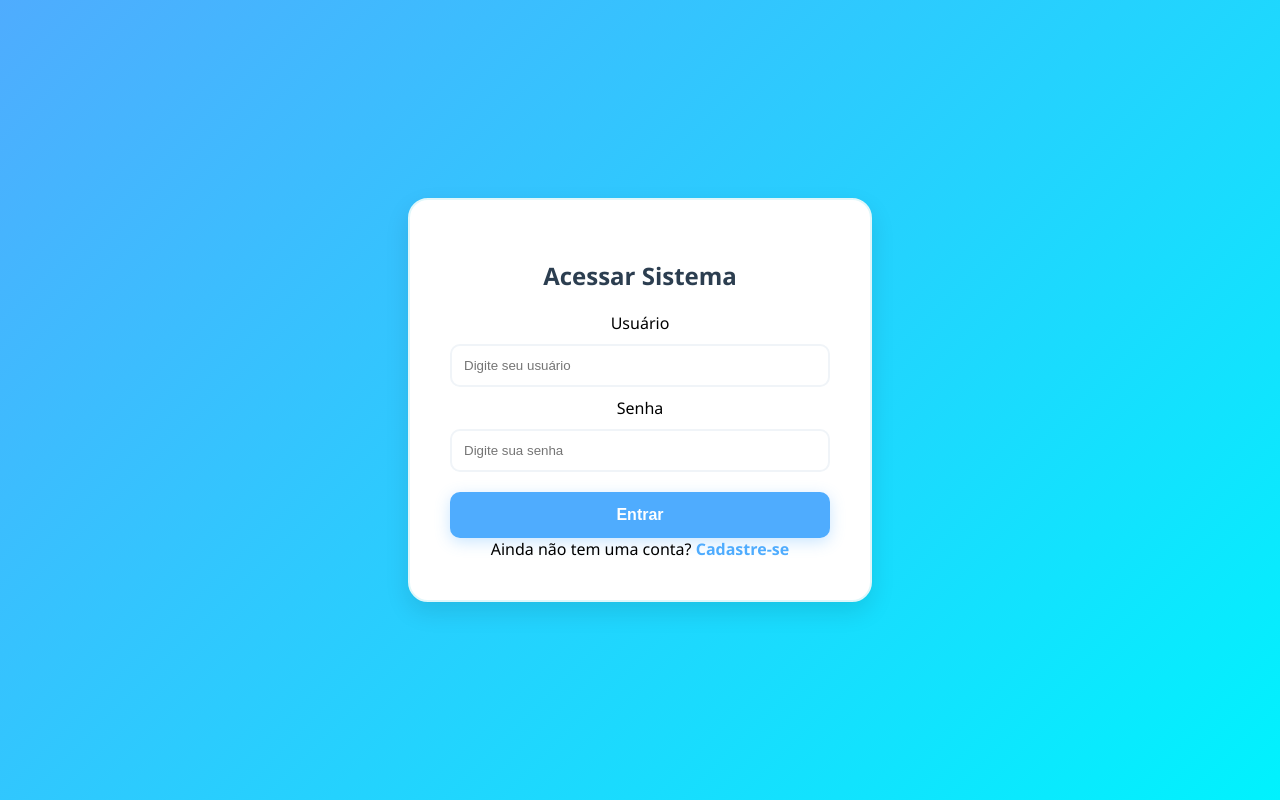
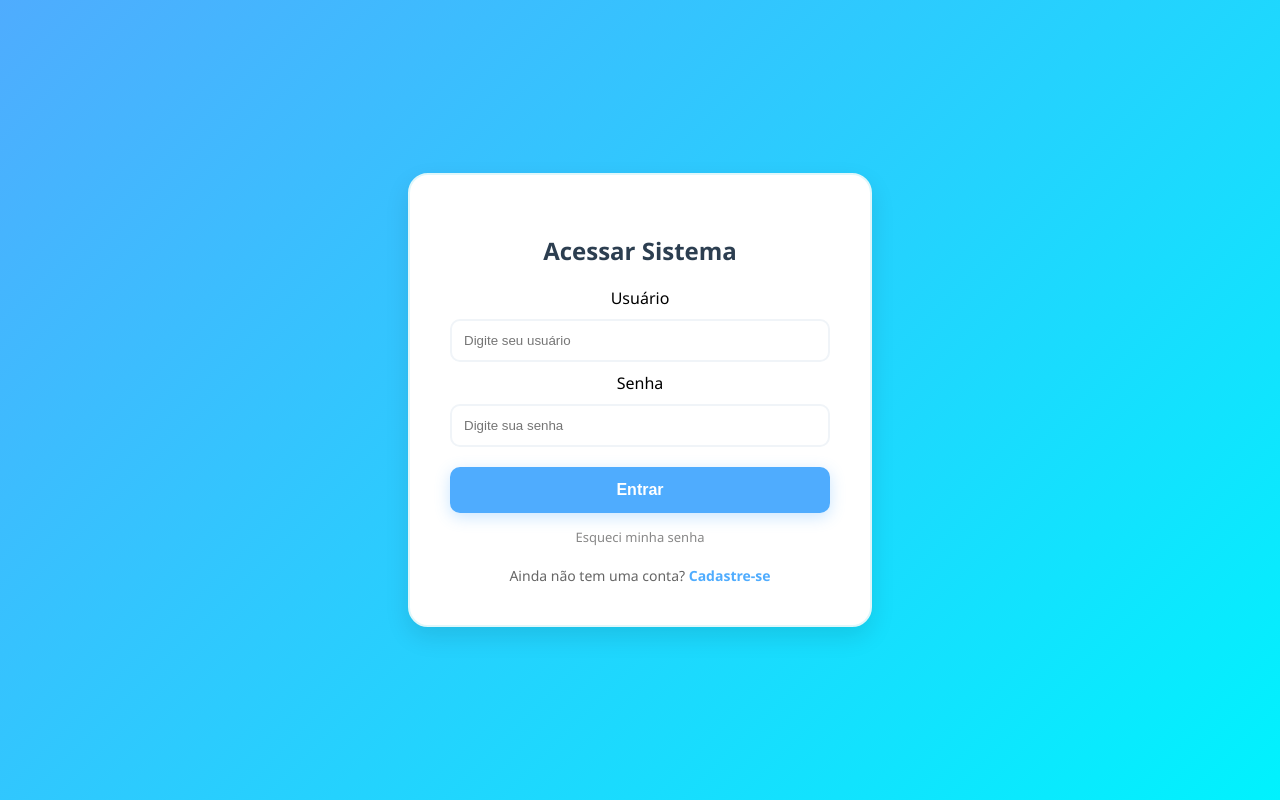
Before and after one commit to iHeyfoxes/sistema-vendas, a Flask app: page /login in a window 1280 px wide. Run offline with Flask 3, Linux system fonts and the light colour scheme.

Commit message:
Adicionada lógica de recuperação de senha e campos de e-mail

```diff
--- a/app.py
+++ b/app.py
@@ -4,21 +4,34 @@ from flask_login import LoginManager, UserMixin, login_user, login_required, log
 from werkzeug.security import generate_password_hash, check_password_hash
 from datetime import datetime
 import os
+from flask_mail import Mail, Message
 
+# --- 1. CRIAÇÃO DO APP (DEVE SER O PRIMEIRO) ---
 app = Flask(__name__)
 app.config['SECRET_KEY'] = os.environ.get('SECRET_KEY') or 'chave-secreta-de-teste'
 
-# --- CONFIGURAÇÃO DO BANCO DE DADOS ---
+# --- 2. CONFIGURAÇÃO DO SERVIDOR DE E-MAIL (BLINDADO) ---
+app.config['MAIL_SERVER'] = 'smtp.gmail.com'
+app.config['MAIL_PORT'] = 465
+app.config['MAIL_USE_TLS'] = False
+app.config['MAIL_USE_SSL'] = True
+app.config['MAIL_USERNAME'] = 'kngb1981@gmail.com'
+# IMPORTANTE: Garanta que a senha abaixo não tenha espaços
+app.config['MAIL_PASSWORD'] = 'upko iemr utfh lpof'
+app.config['MAIL_DEFAULT_SENDER'] = 'kngb1981@gmail.com'
+
+# --- 3. CONFIGURAÇÃO DO BANCO DE DADOS ---
 uri = os.environ.get("DATABASE_URL")
 if uri and uri.startswith("postgres://"):
     uri = uri.replace("postgres://", "postgresql://", 1)
 
-app.config['SQLALCHEMY_DATABASE_URI'] = uri or 'sqlite:///amigurumi.db'
+app.config['SQLALCHEMY_DATABASE_URI'] = uri or 'sqlite:///novo_banco_pro.db'
 app.config['SQLALCHEMY_TRACK_MODIFICATIONS'] = False
 
+# --- 4. INICIALIZAÇÃO DAS EXTENSÕES ---
 db = SQLAlchemy(app)
+mail = Mail(app)  # Agora o Mail sabe quem é o app
 
-# --- CONFIGURAÇÃO DO LOGIN ---
 login_manager = LoginManager()
 login_manager.init_app(app)
 login_manager.login_view = 'login'
@@ -30,25 +43,28 @@ def load_user(user_id):
     return db.session.get(User, int(user_id))
 
 
-# --- MODELOS (Tabelas do Banco) ---
+# --- 5. MODELOS (Tabelas do Banco) ---
 
 class User(UserMixin, db.Model):
     id = db.Column(db.Integer, primary_key=True)
     username = db.Column(db.String(50), unique=True, nullable=False)
+    # ADICIONADO: Campo email essencial para a recuperação de senha
+    email = db.Column(db.String(150), unique=True, nullable=True)
     password = db.Column(db.String(200), nullable=False)
-    # Relações: liga o usuário aos seus dados
+
     vendas = db.relationship('Venda', backref='dono', lazy=True)
     encomendas = db.relationship('Encomenda', backref='dono', lazy=True)
     gastos = db.relationship('Gasto', backref='dono', lazy=True)
 
 
+# (Classes Venda, Encomenda e Gasto permanecem iguais)
 class Venda(db.Model):
     id = db.Column(db.Integer, primary_key=True)
     cliente = db.Column(db.String(100), nullable=False)
     produto = db.Column(db.String(100))
     valor = db.Column(db.Float, default=0.0)
     data = db.Column(db.String(20), default=lambda: datetime.now().strftime("%d/%m/%Y %H:%M"))
-    user_id = db.Column(db.Integer, db.ForeignKey('user.id'), nullable=False)  # Chave estrangeira
+    user_id = db.Column(db.Integer, db.ForeignKey('user.id'), nullable=False)
 
 
 class Encomenda(db.Model):
@@ -72,7 +88,7 @@ with app.app_context():
     db.create_all()
 
 
-# --- ROTAS DE AUTENTICAÇÃO ---
+# --- 6. ROTAS DE AUTENTICAÇÃO ---
 
 @app.route("/login", methods=["GET", "POST"])
 def login():
@@ -93,6 +109,7 @@ def login():
 def cadastro():
     if request.method == "POST":
         username = request.form.get("username")
+        email = request.form.get("email")  # Captura o e-mail novo
         password = request.form.get("password")
 
         if User.query.filter_by(username=username).first():
@@ -100,7 +117,7 @@ def cadastro():
             return redirect(url_for('cadastro'))
 
         hashed_password = generate_password_hash(password)
-        novo_usuario = User(username=username, password=hashed_password)
+        novo_usuario = User(username=username, email=email, password=hashed_password)
         db.session.add(novo_usuario)
         db.session.commit()
         flash("Cadastro realizado! Agora faça login.")
@@ -108,14 +125,16 @@ def cadastro():
     return render_template("cadastro.html")
 
 
+# --- AS OUTRAS ROTAS CONTINUAM IGUAIS ABAIXO ---
+# (Vendas, Encomendas, Financeiro, Perfil, Esqueci-Senha, Resetar-Senha)
+# ... mantenha o restante do seu código exatamente como você mandou ...
+
 @app.route("/logout")
 @login_required
 def logout():
     logout_user()
     return redirect(url_for('login'))
 
-
-# --- ROTAS DO SISTEMA (PROTEGIDAS) ---
 
 @app.route("/", methods=["GET", "POST"])
 @login_required
@@ -125,13 +144,11 @@ def vendas():
             cliente=request.form.get("cliente"),
             produto=request.form.get("produto"),
             valor=float(request.form.get("valor") or 0),
-            user_id=current_user.id  # Salva quem é o dono da venda
+            user_id=current_user.id
         )
         db.session.add(nova_venda)
         db.session.commit()
         return redirect(url_for('vendas'))
-
-    # Filtra apenas as vendas do usuário logado
     vendas_lista = Venda.query.filter_by(user_id=current_user.id).order_by(Venda.id.desc()).all()
     total = sum(v.valor for v in vendas_lista)
     return render_template("vendas.html", vendas=vendas_lista, total=round(total, 2))
@@ -141,7 +158,7 @@ def vendas():
 @login_required
 def excluir_venda(id):
     venda = db.session.get(Venda, id)
-    if venda and venda.user_id == current_user.id:  # Só exclui se for o dono
+    if venda and venda.user_id == current_user.id:
         db.session.delete(venda)
         db.session.commit()
     return redirect(url_for('vendas'))
@@ -160,7 +177,6 @@ def encomendas():
         db.session.add(nova_encomenda)
         db.session.commit()
         return redirect(url_for('encomendas'))
-
     encomendas_lista = Encomenda.query.filter_by(user_id=current_user.id).all()
     return render_template("encomendas.html", encomendas=encomendas_lista)
 
@@ -187,19 +203,13 @@ def financeiro():
         db.session.add(novo_gasto)
         db.session.commit()
         return redirect(url_for('financeiro'))
-
     gastos_lista = Gasto.query.filter_by(user_id=current_user.id).order_by(Gasto.id.desc()).all()
     vendas_lista = Venda.query.filter_by(user_id=current_user.id).all()
-
     total_vendas = sum(v.valor for v in vendas_lista)
     total_gastos = sum(g.valor for g in gastos_lista)
     lucro_real = total_vendas - total_gastos
-
-    return render_template("financeiro.html",
-                           gastos=gastos_lista,
-                           total_vendas=round(total_vendas, 2),
-                           total_gastos=round(total_gastos, 2),
-                           lucro=round(lucro_real, 2))
+    return render_template("financeiro.html", gastos=gastos_lista, total_vendas=round(total_vendas, 2),
+                           total_gastos=round(total_gastos, 2), lucro=round(lucro_real, 2))
 
 
 @app.route("/excluir_gasto/<int:id>", methods=["POST"])
@@ -223,12 +233,71 @@ def calculadora():
 def ajuda():
     return render_template("ajuda.html")
 
+
 @app.route("/precos")
 @login_required
 def precos():
-    # Aqui você pode depois criar uma tabela no banco,
-    # por enquanto ele apenas abrirá a página.
     return render_template("precos.html")
+
+
+@app.route("/perfil", methods=["GET", "POST"])
+@login_required
+def perfil():
+    if request.method == "POST":
+        senha_atual = request.form.get("senha_atual")
+        nova_senha = request.form.get("nova_senha")
+        if check_password_hash(current_user.password, senha_atual):
+            current_user.password = generate_password_hash(nova_senha)
+            db.session.commit()
+            flash("Senha atualizada com sucesso!")
+            return redirect(url_for('vendas'))
+        else:
+            flash("Senha atual incorreta. Tente novamente.")
+    return render_template("perfil.html")
+
+
+@app.route("/esqueci-senha", methods=["GET", "POST"])
+def esqueci_senha():
+    if request.method == "POST":
+        email_digitado = request.form.get("email")
+        print(f"DEBUG: O e-mail digitado foi: {email_digitado}")  # Aparece no terminal
+
+        user = User.query.filter_by(email=email_digitado).first()
+
+        if user:
+            print(f"DEBUG: Usuário encontrado: {user.username}")
+            try:
+                msg = Message("Recuperação de Senha", recipients=[email_digitado])
+                link = url_for('resetar_senha', email=email_digitado, _external=True)
+                msg.body = f"Olá {user.username}, clique no link para resetar sua senha: {link}"
+
+                mail.send(msg)
+                print("DEBUG: E-mail enviado com sucesso!")
+                flash("E-mail enviado! Verifique sua caixa de entrada.")
+                return redirect(url_for('login'))
+            except Exception as e:
+                print(f"DEBUG ERRO DE ENVIO: {e}")
+                flash(f"Erro técnico ao enviar: {str(e)}")
+                return redirect(url_for('esqueci_senha'))
+        else:
+            print("DEBUG: E-mail não encontrado no banco de dados.")
+            flash("E-mail não cadastrado.")
+            return redirect(url_for('esqueci_senha'))
+
+    return render_template("esqueci_senha.html")
+
+
+@app.route("/resetar-senha/<email>", methods=["GET", "POST"])
+def resetar_senha(email):
+    if request.method == "POST":
+        nova_senha = request.form.get("nova_senha")
+        user = User.query.filter_by(email=email).first()
+        if user:
+            user.password = generate_password_hash(nova_senha)
+            db.session.commit()
+            flash("Senha alterada!")
+            return redirect(url_for('login'))
+    return render_template("reset_password_form.html", email=email)
 
 
 if __name__ == "__main__":
--- a/templates/base.html
+++ b/templates/base.html
@@ -131,6 +131,7 @@
             <a href="/financeiro">💰 Financeiro</a>
             <a href="/precos">🏷️ Preços</a>
             <a href="/calculadora">🧮 Calculadora</a>
+            <a href="/perfil">⚙️ Perfil e Senha</a>
         </nav>
         <div class="sidebar-footer">
             <a href="/ajuda" style="color: #f1c40f; padding: 15px; display: block; text-decoration: none;">❓ Ajuda</a>
--- a/templates/login.html
+++ b/templates/login.html
@@ -7,7 +7,6 @@
     <style>
     body {
         font-family: 'Segoe UI', Tahoma, Geneva, Verdana, sans-serif;
-        /* Degradê temático: do Azul Oceano para o Azul Bebê (Cores de Lã) */
         background: linear-gradient(135deg, #4facfe 0%, #00f2fe 100%);
         display: flex;
         justify-content: center;
@@ -15,15 +14,15 @@
         height: 100vh;
         margin: 0;
     }
-    .login-container, .register-container {
+    .login-container {
         background-color: #ffffff;
         padding: 40px;
-        border-radius: 20px; /* Cantos mais arredondados para um ar mais artesanal/suave */
+        border-radius: 20px;
         box-shadow: 0 10px 25px rgba(0, 0, 0, 0.1);
         width: 100%;
         max-width: 380px;
         text-align: center;
-        border: 2px solid #e0f7fa; /* Uma borda sutil para acabamento */
+        border: 2px solid #e0f7fa;
     }
     h2 {
         color: #2c3e50;
@@ -59,12 +58,28 @@
     }
     button:hover {
         background: #00c6ff;
-        transform: translateY(-2px); /* Efeito dinâmico ao passar o mouse */
+        transform: translateY(-2px);
+    }
+    .footer-links {
+        margin-top: 20px;
+        font-size: 14px;
+        color: #666;
     }
     .footer-links a {
         color: #4facfe;
         text-decoration: none;
         font-weight: bold;
+    }
+    .forgot-password {
+        display: block;
+        margin-top: 15px;
+        color: #888;
+        text-decoration: none;
+        font-size: 13px;
+    }
+    .forgot-password:hover {
+        color: #4facfe;
+        text-decoration: underline;
     }
 </style>
 </head>
@@ -93,6 +108,8 @@
         <button type="submit">Entrar</button>
     </form>
 
+    <a href="{{ url_for('esqueci_senha') }}" class="forgot-password">Esqueci minha senha</a>
+
     <div class="footer-links">
         Ainda não tem uma conta? <a href="/cadastro">Cadastre-se</a>
     </div>
--- /dev/null
+++ b/templates/reset_password_form.html
@@ -0,0 +1,5 @@
+<form method="POST">
+    <h2>Nova Senha para {{ email }}</h2>
+    <input type="password" name="nova_senha" placeholder="Digite a nova senha" required>
+    <button type="submit">Alterar Senha</button>
+</form>
```
Also changed, not shown: templates/cadastro.html (+8 -4 lines), templates/esqueci_senha.html (added, +9 -0 lines), templates/perfil.html (added, +37 -0 lines), instance/amigurumi.db, instance/novo_banco_pro.db (added).
